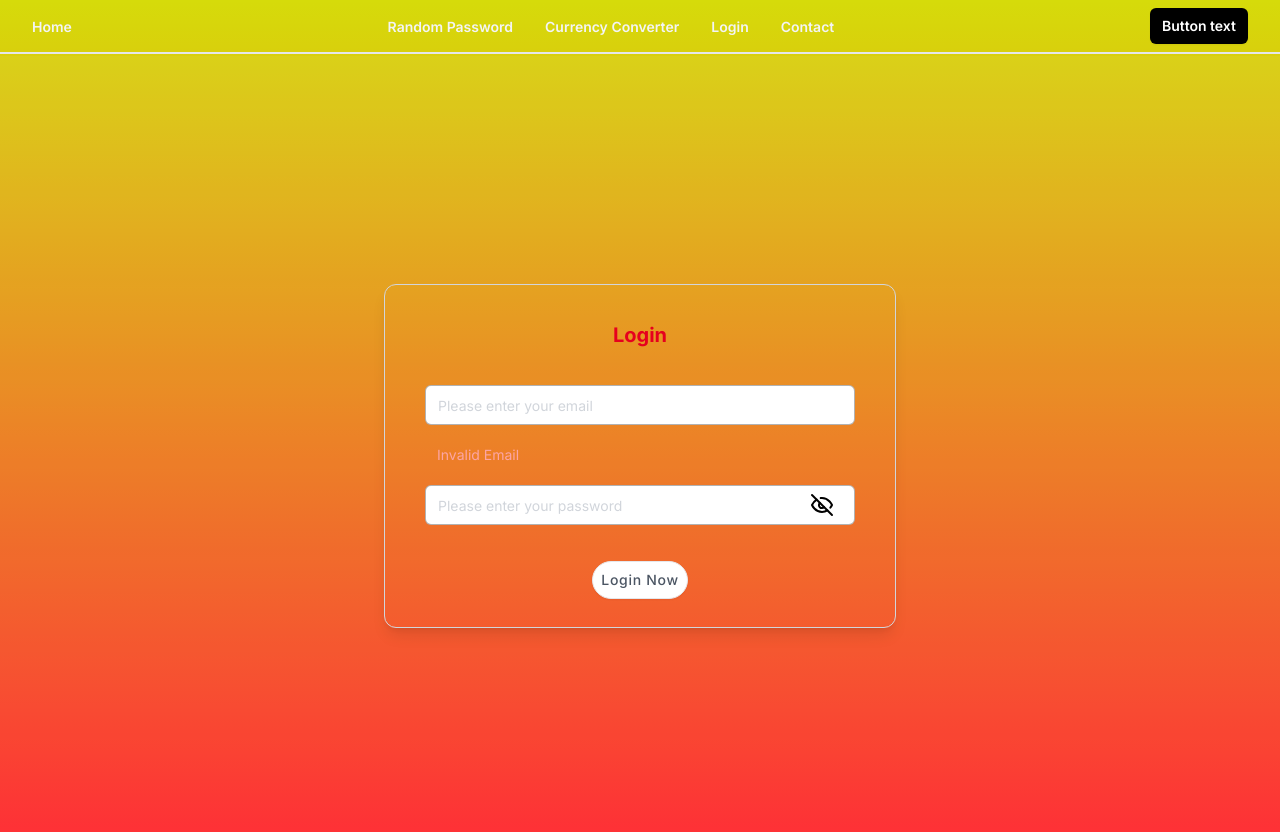
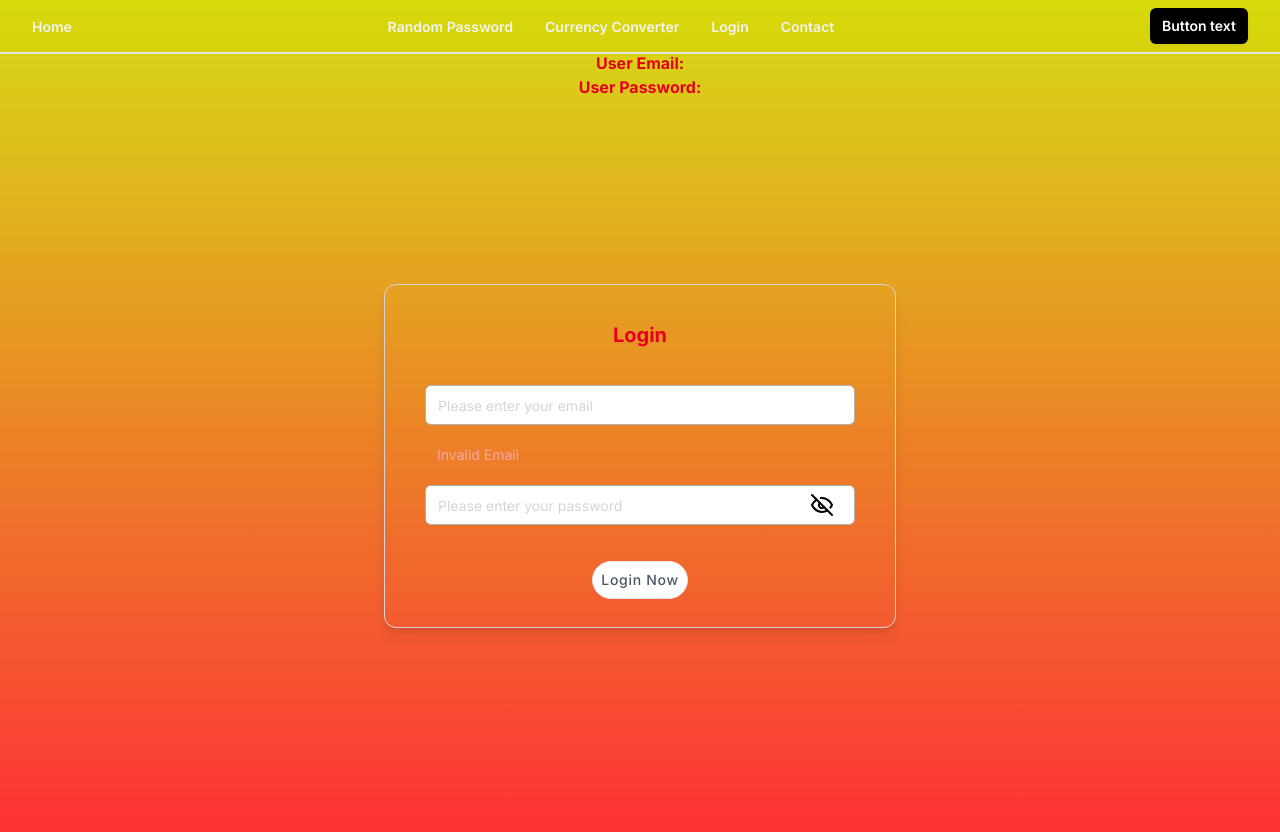
Before and after one commit to devprakashduve/password-generator, a Next.js app: page /login in a window 1280 px wide. Shown: the top 832 px of the page. Built offline with nearby package versions, Linux system fonts and the light colour scheme.

Commit message:
login functionality in progress

```diff
--- /dev/null
+++ b/components/login/index.tsx
@@ -0,0 +1,127 @@
+"use client";
+import React, { useContext } from "react";
+import InputBox from "../input";
+import { EyeOffIcon, EyeIcon } from 'lucide-react'
+
+import UserContext from "@/app/context/userContext";
+
+const Login = () => {
+  const [email, setEmail] = React.useState<string>("");
+  const [isEmailValid,setIsEmailValid]=React.useState(false);
+  const [password, setPassword] = React.useState<string>("");
+  const [valid, setValid] = React.useState(false);
+  const [passwordValidation,setPasswordValidation]=React.useState<any>("");
+
+  const [loginStatus, setLoginStatus] = React.useState<string>("");
+  const [showPassword,setShowPassword]=React.useState(false);
+
+  const {setData}=useContext(UserContext);
+
+const submitLogin=()=>{
+
+    isEmailValid && valid ? (setData({email,password}), setLoginStatus("You are logged in")) :setLoginStatus("You are not authorised")
+}
+const handleUserName=(e:any)=>{
+const value=e.target.value
+validateEmail(value)
+}
+
+const validateEmail = (value: string) => {
+    setEmail(value);
+    // Define a regular expression pattern for a valid email address
+    const emailPattern = /^[A-Z0-9._%+-]+@[A-Z0-9.-]+\.[A-Z]{2,4}$/i;
+    const isEmailValid = emailPattern.test(value);
+    setIsEmailValid(isEmailValid);
+
+
+  };
+
+const passwordSwitch=()=>{
+    setShowPassword((prev)=>!prev)
+}
+
+
+const handlePasswordChange = (e:any):void => {
+  const newPassword = e.target.value;
+  validatePassword(newPassword)
+  setPassword(newPassword);
+  setPasswordValidation("Password must meet criteria (at least 8 characters, 1 uppercase, 1 lowercase, 1 number, 1 special character)");
+
+};
+
+const validatePassword = (value: string ) => {
+    // Define your password validation criteria here
+    const hasUpperCase = /[A-Z]/.test(value);
+    const hasLowerCase = /[a-z]/.test(value);
+    const hasNumber = /\d/.test(value);
+    const hasSpecialCharacter = /[!@#$%^&*]/.test(value);
+    const isLengthValid = value.length >= 8;
+
+    // Check if all criteria are met
+    const isPasswordValid =
+      hasUpperCase && hasLowerCase && hasNumber && hasSpecialCharacter && isLengthValid;
+
+    setValid(isPasswordValid);
+  };
+  return (
+    <>
+      <div
+        className="min-w-screen h-screen animated fadeIn faster  fixed  left-0 top-14 flex justify-center items-center inset-0 z-5 outline-none focus:outline-none bg-no-repeat bg-center bg-cover"
+        id="modal-id"
+      >
+        <div className="absolute bg-white opacity-5 inset-0 z-0"></div>
+        <div className="w-full  max-w-lg p-5 relative mx-auto my-auto rounded-xl shadow-lg border border-gray-300">
+          <h2 className="text-xl text-center font-bold py-4 " key="h21">
+          Login
+          </h2>
+          <p className="text-sm text-gray-300 px-8">
+           {loginStatus}
+          </p>
+
+
+          <div className="">
+            <div className="flex text-center p-5 flex-auto justify-center">
+              <InputBox
+                type={"text"}
+                name={"email"}
+                value={email}
+                placeholder={"Please enter your email"}
+                onChange={handleUserName}
+              />
+            </div>
+           {!isEmailValid?  <p className="text-sm text-red-300 px-8 text-red">Invalid Email </p>:""}
+            <div className="flex text-center p-5 flex-auto justify-center">
+              <InputBox
+                type= {  showPassword? "text" : "password"}
+                name={"password"}
+                value={password}
+                placeholder={"Please enter your password"}
+                onChange={handlePasswordChange}
+              />
+            <span className="eyeIcon" onClick={passwordSwitch}>
+            { showPassword? <EyeIcon /> : <EyeOffIcon/>}
+
+              </span>
+
+            </div>
+
+
+            {valid ? (
+        <p className="text-sm text-green-500 px-8">Password is strong</p>
+      ) : (
+        <p className="text-sm text-red-300 px-8">{passwordValidation}</p>
+      )}
+            <div className="p-2  mt-2 text-center space-x-4 md:block">
+              <button className="mb-2 md:mb-0 bg-white px-2 py-2 text-sm shadow-sm font-medium tracking-wider border text-gray-600 rounded-full hover:shadow-lg hover:bg-gray-100" onClick={submitLogin}>
+                Login Now
+              </button>
+
+            </div>
+          </div>
+        </div>
+      </div>
+    </>
+  );
+};
+
+export default Login;
--- /dev/null
+++ b/components/usedData/index.tsx
@@ -0,0 +1,14 @@
+import UserContext from "@/app/context/userContext"
+import { useContext } from "react"
+
+
+const UserData=()=>{
+    const {data}=useContext(UserContext);
+
+return (
+    <div className="user-data text-center font-bold py-4 "><p>User Email: {data.email}</p>
+    <p>User Password: {data.password}</p>
+    </div>
+)
+}
+export default UserData
--- a/src/app/context/userContextProvider.tsx
+++ b/src/app/context/userContextProvider.tsx
@@ -2,7 +2,7 @@ import { useState } from "react";
 import UserContext from "./userContext";
 
 const UserContextProvider=({children}:any)=>{
-const [data, setData]= useState<any>()
+const [data, setData]= useState({})
 
 return (
     <UserContext.Provider value={{data, setData}}>
--- a/src/app/globals.css
+++ b/src/app/globals.css
@@ -34,3 +34,7 @@ body {
 .eyeIcon:hover{
   cursor: pointer
 }
+.user-data{
+  position:absolute;
+  top:35px;
+}
--- a/src/app/login/page.tsx
+++ b/src/app/login/page.tsx
@@ -1,124 +1,17 @@
 "use client";
 import React from "react";
-import InputBox from "../../../components/input";
-import { EyeOffIcon, EyeIcon } from 'lucide-react'
 
-const Login = () => {
-  const [email, setEmail] = React.useState<string>("");
-  const [isEmailValid,setIsEmailValid]=React.useState(false);
-  const [password, setPassword] = React.useState<string>("");
-  const [valid, setValid] = React.useState(false);
-  const [passwordValidation,setPasswordValidation]=React.useState<any>("");
-  const [userNameValidation,setUserNameValidation]=React.useState<any>("");
-  const [loginStatus, setLoginStatus] = React.useState<string>("");
-  const [showPassword,setShowPassword]=React.useState(false);
+import Login from "../../../components/login";
+import UserData from "../../../components/usedData";
+import UserContextProvider from "../context/userContextProvider";
 
-
-
-const login=()=>{
-    setLoginStatus("You are logged in")
-}
-const handleUserName=(e:any)=>{
-const value=e.target.value
-validateEmail(value)
-}
-
-const validateEmail = (value: string) => {
-    setEmail(value);
-    // Define a regular expression pattern for a valid email address
-    const emailPattern = /^[A-Z0-9._%+-]+@[A-Z0-9.-]+\.[A-Z]{2,4}$/i;
-    const isEmailValid = emailPattern.test(value);
-    setIsEmailValid(isEmailValid);
-
-
-  };
-
-const passwordSwitch=()=>{
-    setShowPassword((prev)=>!prev)
-}
-
-
-const handlePasswordChange = (e:any):void => {
-  const newPassword = e.target.value;
-  validatePassword(newPassword)
-  setPassword(newPassword);
-  setPasswordValidation("Password must meet criteria (at least 8 characters, 1 uppercase, 1 lowercase, 1 number, 1 special character)");
-
-};
-
-const validatePassword = (value: string ) => {
-    // Define your password validation criteria here
-    const hasUpperCase = /[A-Z]/.test(value);
-    const hasLowerCase = /[a-z]/.test(value);
-    const hasNumber = /\d/.test(value);
-    const hasSpecialCharacter = /[!@#$%^&*]/.test(value);
-    const isLengthValid = value.length >= 8;
-
-    // Check if all criteria are met
-    const isPasswordValid =
-      hasUpperCase && hasLowerCase && hasNumber && hasSpecialCharacter && isLengthValid;
-
-    setValid(isPasswordValid);
-  };
+const LoginPage = () => {
   return (
-    <>
-      <div
-        className="min-w-screen h-screen animated fadeIn faster  fixed  left-0 top-14 flex justify-center items-center inset-0 z-5 outline-none focus:outline-none bg-no-repeat bg-center bg-cover"
-        id="modal-id"
-      >
-        <div className="absolute bg-white opacity-5 inset-0 z-0"></div>
-        <div className="w-full  max-w-lg p-5 relative mx-auto my-auto rounded-xl shadow-lg border border-gray-300">
-          <h2 className="text-xl text-center font-bold py-4 " key="h21">
-          Login
-          </h2>
-          <p className="text-sm text-gray-300 px-8">
-
-          </p>
-
-
-          <div className="">
-            <div className="flex text-center p-5 flex-auto justify-center">
-              <InputBox
-                type={"text"}
-                name={"email"}
-                value={email}
-                placeholder={"Please enter your email"}
-                onChange={handleUserName}
-              />
-            </div>
-           {!isEmailValid?  <p className="text-sm text-red-300 px-8 text-red">Invalid Email </p>:""}
-            <div className="flex text-center p-5 flex-auto justify-center">
-              <InputBox
-                type= {  showPassword? "text" : "password"}
-                name={"password"}
-                value={password}
-                placeholder={"Please enter your password"}
-                onChange={handlePasswordChange}
-              />
-            <span className="eyeIcon" onClick={passwordSwitch}>
-            { showPassword? <EyeIcon /> : <EyeOffIcon/>}
-
-              </span>
-
-            </div>
-
-
-            {valid ? (
-        <p className="text-sm text-green-500 px-8">Password is strong</p>
-      ) : (
-        <p className="text-sm text-red-300 px-8">{passwordValidation}</p>
-      )}
-            <div className="p-2  mt-2 text-center space-x-4 md:block">
-              <button className="mb-2 md:mb-0 bg-white px-2 py-2 text-sm shadow-sm font-medium tracking-wider border text-gray-600 rounded-full hover:shadow-lg hover:bg-gray-100" onClick={login}>
-                Login Now
-              </button>
-
-            </div>
-          </div>
-        </div>
-      </div>
-    </>
+    <UserContextProvider>
+      <Login />
+      <UserData />
+    </UserContextProvider>
   );
 };
 
-export default Login;
+export default LoginPage;
```
Also changed, not shown: components/usedData/userData.interface.tsx (added).
